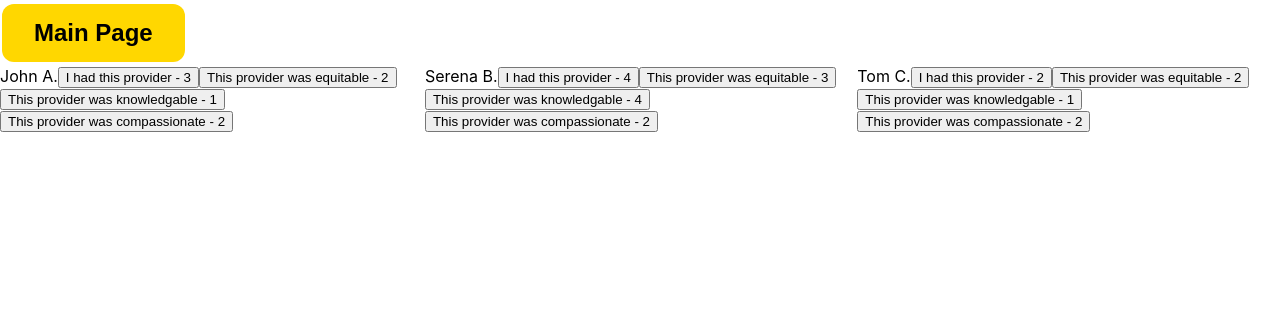
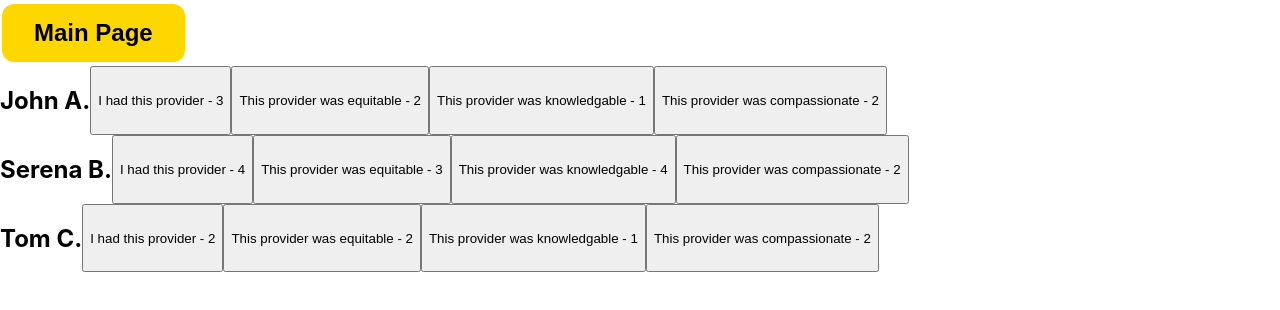
Before and after one commit to pravirchugh/uncloseted, a React (Create React App) app: page /patients in a window 1280 px wide. Shown: the top 310 px of the page. Built offline with nearby package versions, Linux system fonts and the light colour scheme.

Commit message:
Changed button designs

```diff
--- a/src/components/Patients.js
+++ b/src/components/Patients.js
@@ -15,6 +15,7 @@ function Patients() {
         [0, "John A.", 3, 2, 1, 2],
         [1, "Serena B.", 4, 3, 4, 2],
         [2, "Tom C.", 2, 2, 1, 2],
+
     ]);
 
 
@@ -57,16 +58,17 @@ function Patients() {
                 <button className='button'>Main Page</button>
             </Link>
 
-            <div style={{margin: 'auto', display: "flex", justifyContent: "center"}}>
+            <div style={{margin: 'auto', display: "flex", justifyContent: "center", flexDirection: "column"}}>
                 {providers.map(
 
-                    (provider) => { return <div className="providerDiv">
-                        {provider[1]}
+                    (provider) => { return <div className="providerDiv" style={{display: "flex", flexDirection: "row"}}>
+                        <h2>{provider[1]}</h2>
 
                         <button onClick={() => increaseCount(provider[0])}>I had this provider - {provider[2]}</button>
                         <button onClick={() => increaseEquitable(provider[0])}>This provider was equitable - {provider[3]}</button>
                         <button onClick={() => increaseKnowledge(provider[0])}>This provider was knowledgable - {provider[4]}</button>
                         <button onClick={() => increaseCompassion(provider[0])}>This provider was compassionate - {provider[5]}</button>
+                        <br></br>
 
                         </div>
                     })}
```
